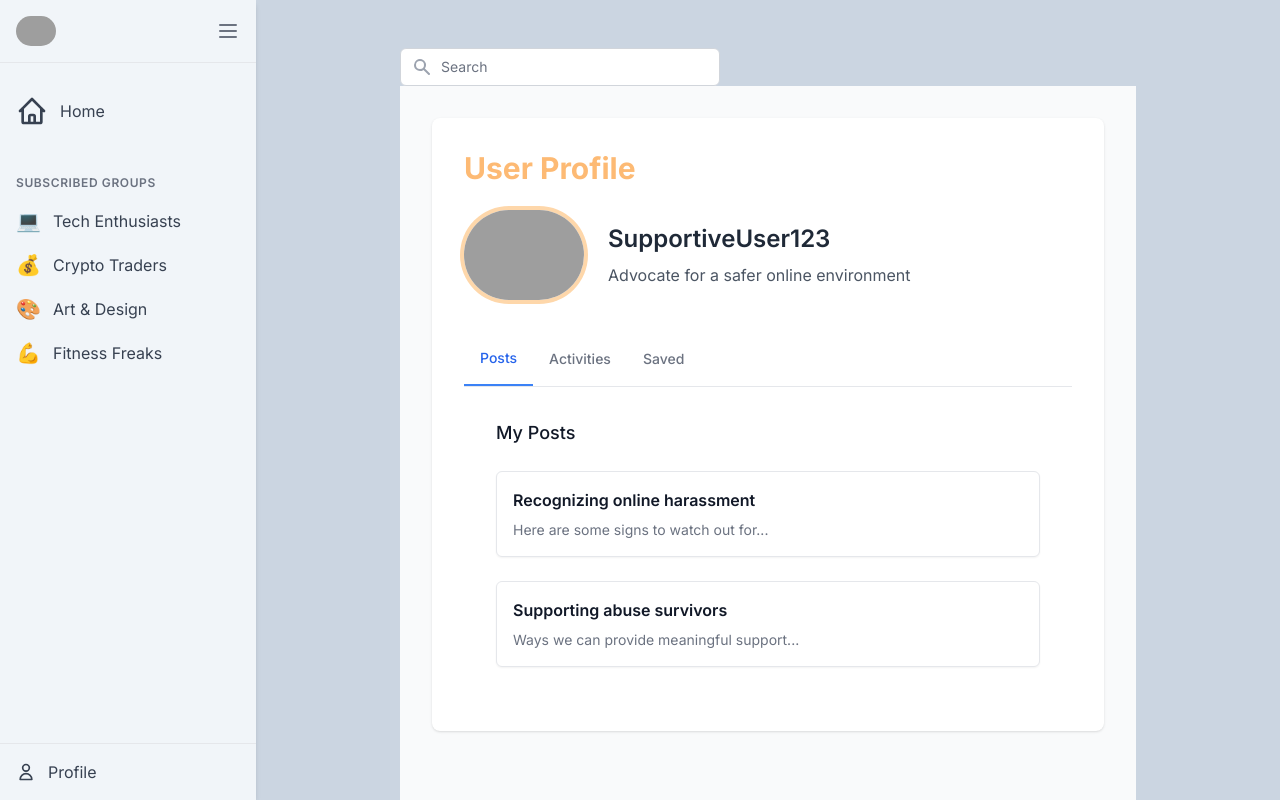
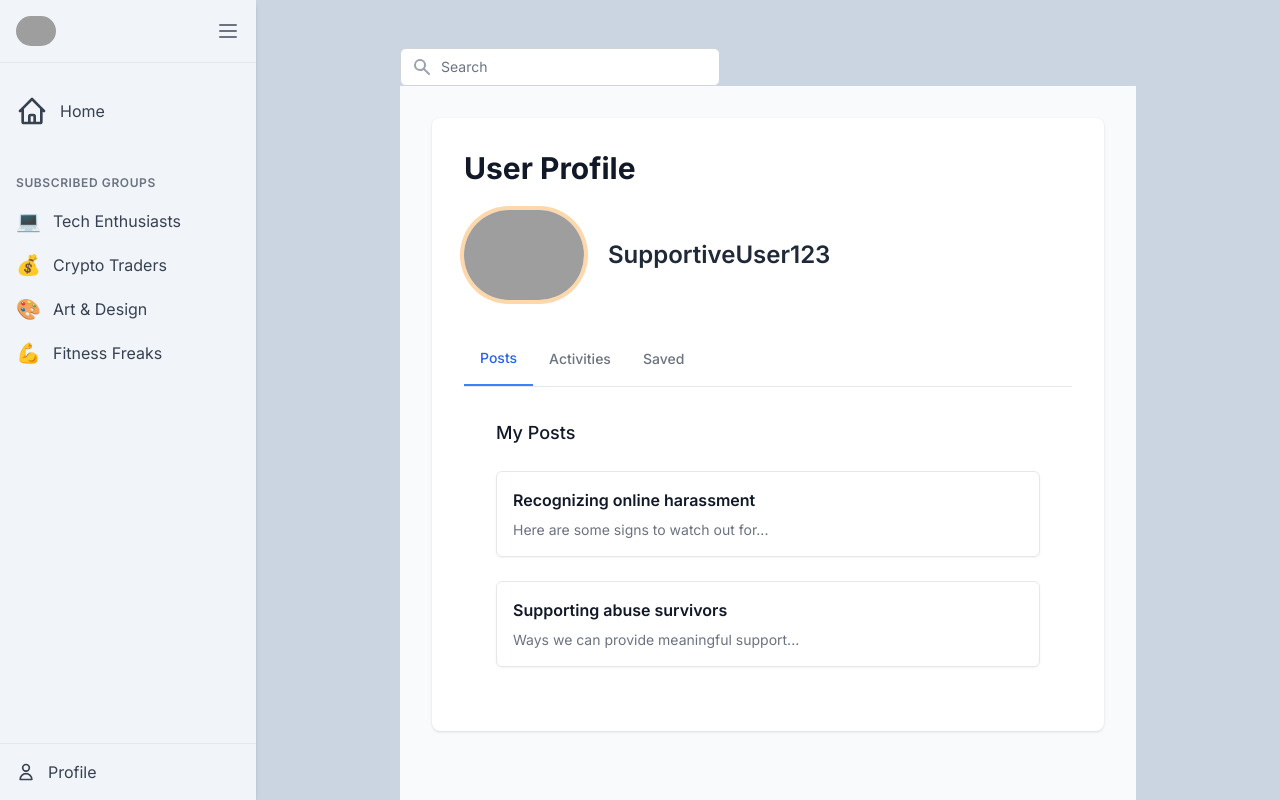
Before and after one commit to armaanansari121/SM24-18-CodeWalkers, a Next.js app: page /profile in a window 1280 px wide. Built offline with nearby package versions, Linux system fonts and the light colour scheme; grey boxes are pictures that could not be loaded.

Commit message:
2nd styling

```diff
--- a/app/(feeds)/profile/page.tsx
+++ b/app/(feeds)/profile/page.tsx
@@ -53,12 +53,12 @@ const ProfilePage = () => {
       <div className="max-w-6xl mx-auto px-4 py-8 sm:px-6 lg:px-8">
         <div className="bg-white shadow rounded-lg overflow-hidden">
         <div className="p-8">
-          <h1 className="text-3xl font-bold mb-6 text-orange-300">User Profile</h1>
+          <h1 className="text-3xl font-bold mb-6 text-gray-900">User Profile</h1>
           <div className="flex items-center space-x-6 mb-8">
             <Image src={userProfile.avatar} alt={userProfile.username} width={120} height={120} className="rounded-full ring-4 ring-orange-200" />
             <div>
               <h2 className="text-2xl font-semibold text-gray-800">{userProfile.username}</h2>
-              <p className="text-gray-600 mt-2">{userProfile.bio}</p>
+              {/* <p className="text-gray-600 mt-2">{userProfile.bio}</p> */}
             </div>
           </div>
 
```
